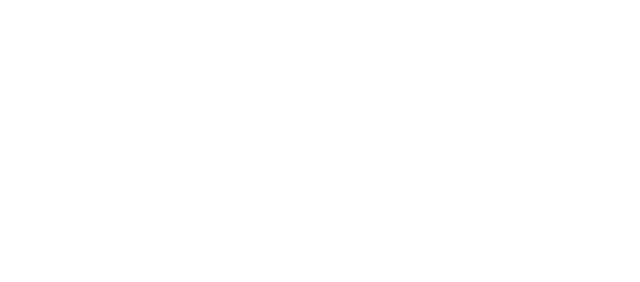
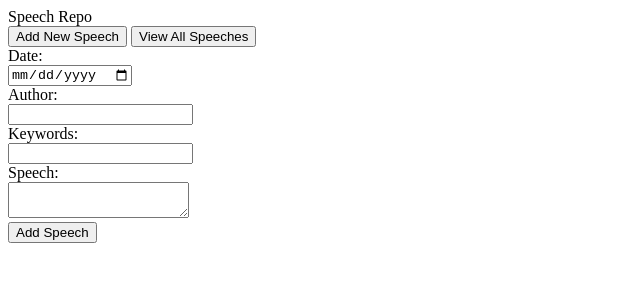
Before and after one commit to codecrook/speech-repo, a plain HTML site: page index.html in a window 1280 px wide. Shown: the whole page, without its empty margins (0-640 px from the left). Drawn offline with Linux system fonts and the light colour scheme.

Commit message:
Created Basic Application Structure &  Features
* Added object to store all application data (MODEL)
* Added object to keep all DOM elements (VIEW)
* Added object to keep functions for basic features (CONTROLLER)

```diff
--- a/index.html
+++ b/index.html
@@ -4,15 +4,43 @@
 <head>
     <meta charset="UTF-8">
     <meta name="viewport" content="width=device-width, initial-scale=1.0">
-    <title>Document</title>
+    <title>Speech Repo | Speech Storing Application for Politicians</title>
 </head>
 
 <body>
     <header>
-
+        <div id="logo">Speech Repo</div>
+        <div id="opt-container">
+            <button class="opt-btn" id="add-btn">Add New Speech</button>
+            <button class="opt-btn" id="view-all-btn">View All Speeches</button>
+        </div>
     </header>
     <main>
+        <div id="add-new-tab" class="tab">
+            <form>
+                <label>
+                    Date: <br>
+                    <input type="date" name="speech-date" id="speech-date">
+                </label> <br>
+                <label>
+                    Author: <br>
+                    <input type="text" name="speech-author" id="speech-author">
+                </label> <br>
+                <label>
+                    Keywords: <br>
+                    <input type="text" name="speech-keywords" id="speech-keywords">
+                </label> <br>
+                <label>
+                    Speech: <br>
+                    <textarea name="speech-text" id="speech-text"></textarea>
+                </label> <br>
+                <button name="add-speech-btn" id="add-speech-btn">Add Speech</button>
+            </form>
+        </div>
 
+        <div id="view-all-tab" class="tab">
+            Tab to show all the speeches
+        </div>
     </main>
     <footer>
 
--- a/main.js
+++ b/main.js
@@ -0,0 +1,55 @@
+{
+    'use strict';
+    class Speech {
+        constructor(id, date, author, keywords, speech) {
+            this.id = id;
+            this.date = date;
+            this.author = author;
+            this.keywords = keywords;
+            this.speech = speech;
+        }
+    }
+    const data = {
+        allSpeeches: [],
+        tabSelected: 'add-new-tab',
+        id: 0
+    }
+    const DOMStrings = {
+        addNewBtn: document.querySelector('#add-btn'),
+        viewAllBtn: document.querySelector('#view-all-btn'),
+        addNewTab: document.querySelector('#add-new-tab'),
+        viewAllTab: document.querySelector('#view-all-tab'),
+        speechDate: document.querySelector('#speech-date'),
+        speechAuthor: document.querySelector('#speech-author'),
+        speechKeywords: document.querySelector('#speech-keywords'),
+        speechText: document.querySelector('#speech-text'),
+        addSpeechBtn: document.querySelector('#add-speech-btn')
+    };
+    const controlMethods = {
+        selectTab: (e) => data.tabSelected = (e.target.id === 'add-btn') ? 'add-new-tab' : 'view-all-tab',
+        showTab: () => {
+            if (data.tabSelected === 'add-new-tab') {
+                DOMStrings.addNewTab.style.display = 'block';
+                DOMStrings.viewAllTab.style.display = 'none';
+            } else {
+                DOMStrings.viewAllTab.style.display = 'block';
+                DOMStrings.addNewTab.style.display = 'none';
+            }
+        },
+        addSpeech: () => {
+            let date = DOMStrings.speechDate.value,
+                author = DOMStrings.speechAuthor.value,
+                keywords = DOMStrings.speechKeywords.value,
+                speech = DOMStrings.speechText.value;
+
+            data.allSpeeches.push(new Speech(id, date, author, keywords, speech));
+            ++data.id;
+        }
+    };
+
+    DOMStrings.addNewBtn.addEventListener('click', (e) => { controlMethods.selectTab(e); controlMethods.showTab() });
+    DOMStrings.viewAllBtn.addEventListener('click', (e) => { controlMethods.selectTab(e); controlMethods.showTab() });
+
+    controlMethods.showTab();
+
+}
```
